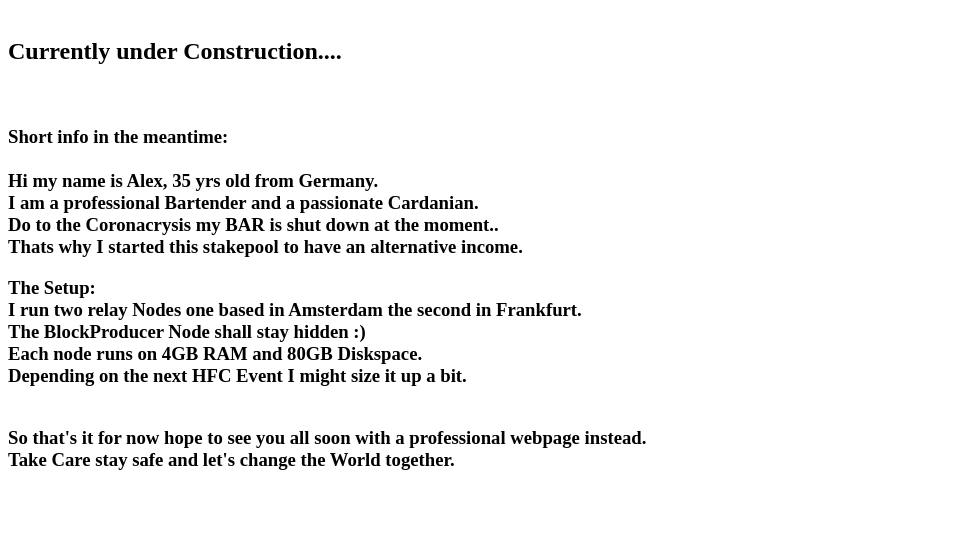
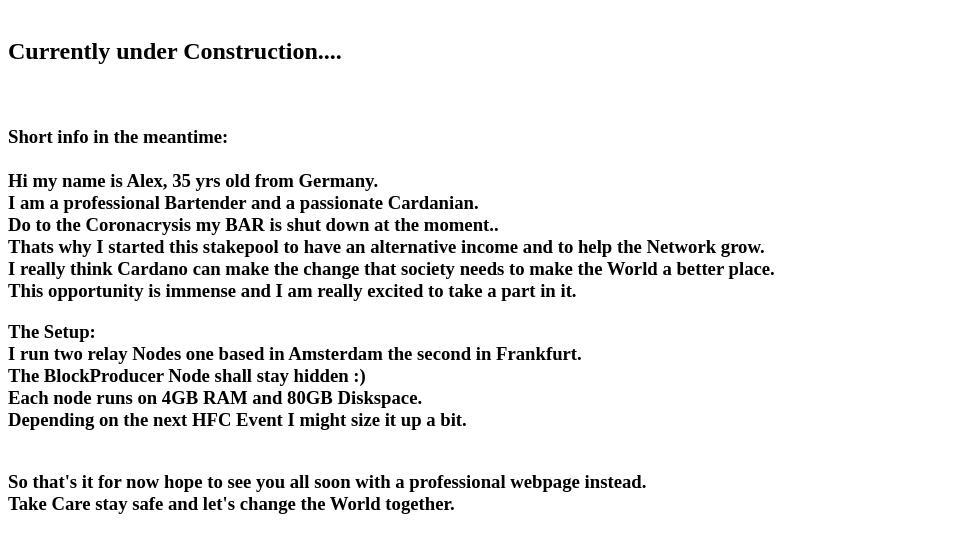
Before and after one commit to adaexperience/adaexperience.github.io, a plain HTML site: page index.html in a window 1280 px wide. Shown: the part 66-618 px from the top of the page, without its empty margins (0-960 px from the left). Drawn offline with Linux system fonts and the light colour scheme.

Commit message:
Update index.html

```diff
--- a/index.html
+++ b/index.html
@@ -12,7 +12,9 @@
   Hi my name is Alex, 35 yrs old from Germany.<br>
   I am a professional Bartender and a passionate Cardanian.<br>
   Do to the Coronacrysis my BAR is shut down at the moment..<br>
-  Thats why I started this stakepool to have an alternative income.<br></p>
+  Thats why I started this stakepool to have an alternative income and to help the Network grow.<br>
+    I really think Cardano can make the change that society needs to make the World a better place.<br>
+    This opportunity is immense and I am really excited to take a part in it.</p>
 
   <p>
  The Setup:<br>
```
